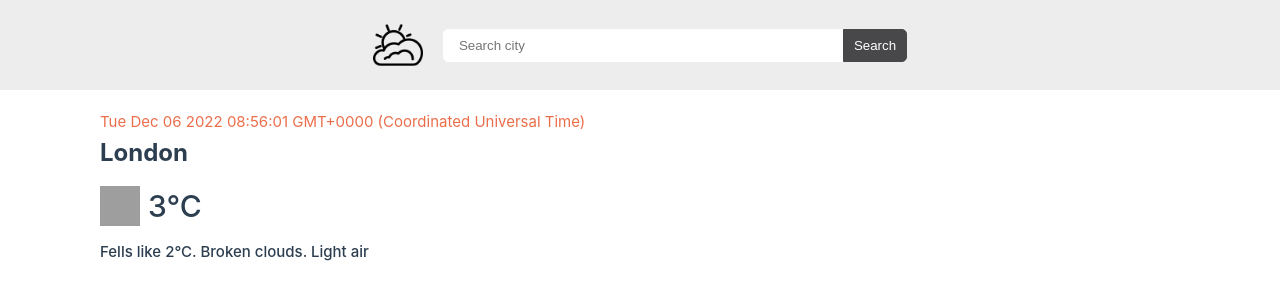
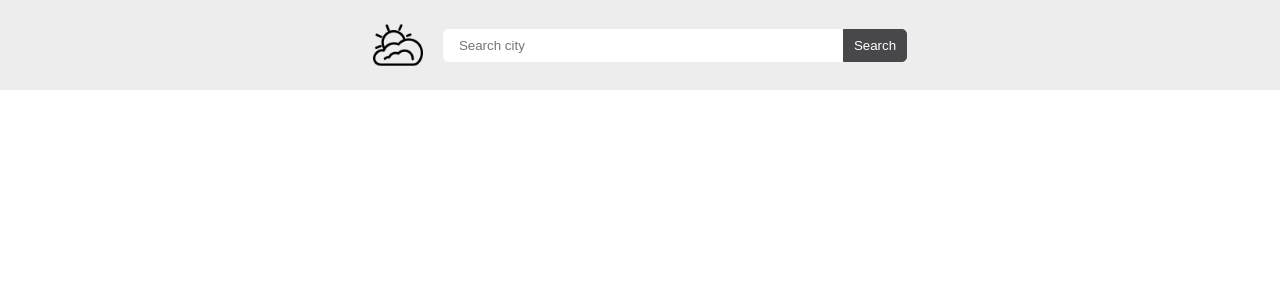
Before and after one commit to zaynlannister/weather, a Vue app: page / in a window 1280 px wide. Shown: the top 300 px of the page. Built offline with nearby package versions, Linux system fonts and the light colour scheme; grey boxes are pictures that could not be loaded.

Commit message:
remove fetch function to App component & make weather interpolation

```diff
--- a/src/App.vue
+++ b/src/App.vue
@@ -5,26 +5,27 @@
       <search-form @click="getGeoOfCity" v-model="cityName"/>
     </div>
   </div>
-  <app-weather
+  <weather-data
     :date="date"
     :cityName="cityName"
+    :weatherData="weatherData"
   />
 </template>
 
 <script>
 import SearchForm from "@/components/SearchForm.vue";
-import AppWeather from "@/components/WeatherData.vue";
+import WeatherData from "@/components/WeatherData.vue";
 
 export default {
   components: {
+    WeatherData,
     SearchForm,
-    AppWeather
   },
 
   data() {
     return {
       cityName: "",
-      weatherDate: {},
+      weatherData: {},
       apiKey: "265a6bf77fad2b8dce59e0abce8a30d7",
       date: new Date()
     }
@@ -58,20 +59,20 @@ export default {
     },
 
     fetchWeatherDate(city) {
-      // const url = `https://api.openweathermap.org/data/2.5/weather?lat=${city[0].lat}&lon=${city[0].lon}&appid=${this.apiKey}`
-      //
-      // try {
-      //   fetch(url)
-      //       .then(response => {
-      //         return response.json()
-      //       })
-      //       .then(data => {
-      //         this.weatherDate = data;
-      //         console.log(this.weatherDate)
-      //       })
-      // } catch (err) {
-      //   console.log(err)
-      // }
+      const url = `https://api.openweathermap.org/data/2.5/weather?lat=${city[0].lat}&lon=${city[0].lon}&appid=${this.apiKey}`
+
+      try {
+        fetch(url)
+            .then(response => {
+              return response.json()
+            })
+            .then(data => {
+              this.weatherData = data;
+              this.weatherData = Object.assign({}, this.weatherData, data)
+            })
+      } catch (err) {
+        console.log(err)
+      }
     }
   }
 }
--- a/src/components/WeatherData.vue
+++ b/src/components/WeatherData.vue
@@ -1,13 +1,13 @@
 <template>
-  <div class="container">
+  <div class="container" v-if="weatherData.main">
     <div class="weather">
       <div class="weather-date">{{ date }}</div>
-      <div class="weather-city">London</div>
+      <div class="weather-city">{{ weatherData.name }}</div>
       <div class="weather-temp">
         <img src="@/assets/clouds.svg">
-        <span>3°C</span>
+        <span>{{ kelvinToCelsius(weatherData.main.temp) }}°C</span>
       </div>
-      <div class="weather-info">Fells like 2°C. Broken clouds. Light air</div>
+      <div class="weather-info">Fells like {{ kelvinToCelsius(weatherData.main.feels_like) }}°C. {{ weatherData.weather[0].description }}</div>
     </div>
   </div>
 </template>
@@ -16,34 +16,19 @@
 export default {
   props: {
     date: Object,
-    cityName: String
+    cityName: String,
+    weatherData: Object
   },
 
   data() {
     return {
-      weatherDate: {}
+      temp: Number
     }
   },
 
   methods: {
     kelvinToCelsius(temp) {
-      return temp - 273;
-    },
-
-    fetchWeatherDate(city) {
-      const url = `https://api.openweathermap.org/data/2.5/weather?lat=${city[0].lat}&lon=${city[0].lon}&appid=${this.apiKey}`
-
-      try {
-        fetch(url)
-            .then(response => {
-              return response.json()
-            })
-            .then(data => {
-              this.weatherDate = data;
-            })
-      } catch (err) {
-        console.log(err)
-      }
+      return (temp - 273).toFixed(0)
     }
   }
 }
```
